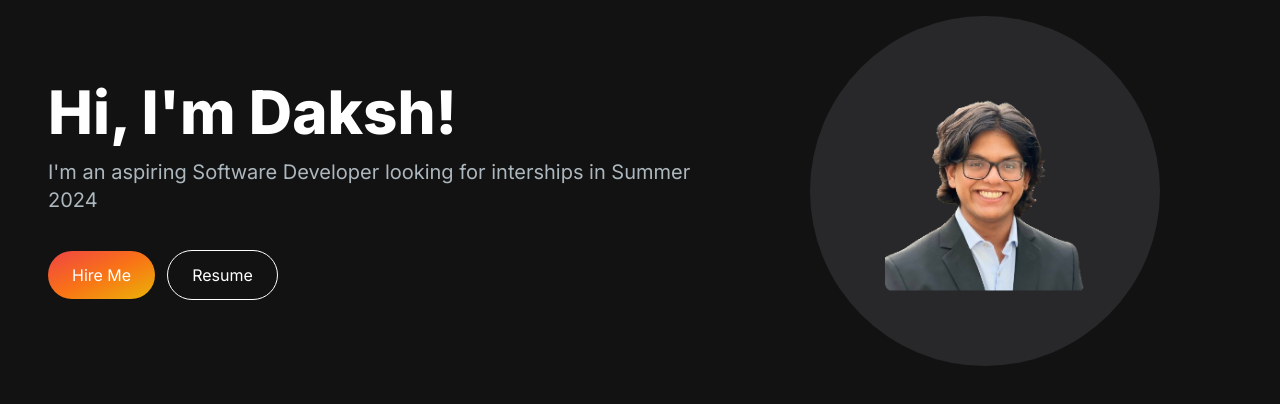
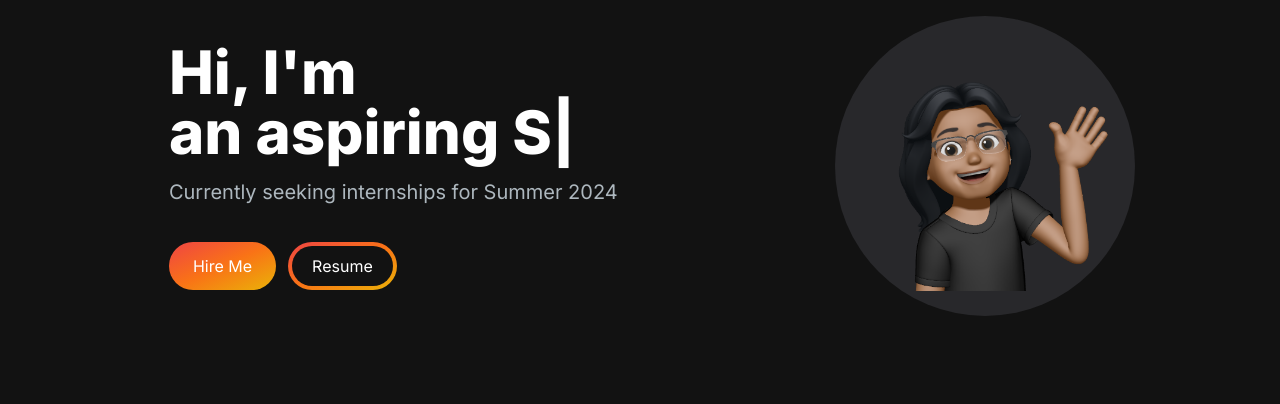
Before and after one commit to dmehta3/daksh-portfolio, a Next.js app: page / in a window 1280 px wide. Shown: the top 404 px of the page. Built offline with nearby package versions, Linux system fonts and the light colour scheme.

Commit message:
header done

```diff
--- a/src/app/components/HeroSection.jsx
+++ b/src/app/components/HeroSection.jsx
@@ -1,23 +1,13 @@
+"use client";
 import React from 'react'
 import Image from 'next/image'
+import { TypeAnimation } from 'react-type-animation';
 
 const HeroSection = () => {
   return (
     <section>
         <div className ="grid grid-cols-1 sm:grid-cols-12">
-            <div className="col-span-7 place-self-center text-center sm:text-left">
-              <h1 className="text-white mb-4 text-4xl sm:text-5xl lg:text-6xl font-extrabold">
-                Hi, I'm Daksh!
-              </h1>
-              <p className="text-[#ADB7BE] text-base sm:text-lg mb-6 lg:text-xl">
-                I'm an aspiring Software Developer looking for interships in Summer 2024
-              </p>
-              <div>
-                <button className="px-6 py-3 w-full sm:w-fit rounded-full mr-3 bg-gradient-to-br from-red-500 via-orange-500 to-yellow-500 hover:bg-slate-400 text-white ">Hire Me</button>
-                <button className="px-6 py-3 w-full sm:w-fit rounded-full  bg-transparent hover:bg-slate-800 text-white border border-white mt-3">Resume</button>
-              </div>
-            </div>
-            <div className="col-span-5 place-self-center mt-4 lg:mt-0">
+          {/* <div className="col-span-5 place-self-center mt-4 lg:mt-0">
               <div className="rounded-full bg-[#28282B] w-[250px] h-[250px] lg:w-[350px] lg:h-[350px] relative">
                 <Image
                 src="/images/pfp.png"
@@ -27,6 +17,46 @@ const HeroSection = () => {
                 height = {200}
                 />
               </div>
+            </div> */}
+            <div className="col-span-7 place-self-center text-center sm:text-left">
+              <h1 className="text-white mb-4 text-4xl sm:text-5xl lg:text-6xl font-extrabold">
+                Hi, I'm
+                <br></br>
+                <TypeAnimation
+                  sequence={[
+                    // Same substring at the start will only be typed out once, initially
+                    ' Daksh!',
+                    1000, // wait 1s before replacing "Mice" with "Hamsters"
+                    ' an aspiring Software Engineer',
+                    1000,
+                  ]}
+                  wrapper="span"
+                  speed={40}
+                  repeat={Infinity}
+                />
+              </h1>
+              <p className="text-[#ADB7BE] text-base sm:text-lg mb-6 lg:text-xl">
+                Currently seeking internships for Summer 2024
+              </p>
+              <div>
+                <button className="px-6 py-3 w-full sm:w-fit rounded-full mr-3 bg-gradient-to-br from-red-500 via-orange-500 to-yellow-500 hover:bg-slate-400 text-white ">
+                  Hire Me
+                </button>
+                <button className="px-1 py-1 w-full sm:w-fit rounded-full  bg-gradient-to-br from-red-500 via-orange-500 to-yellow-500 hover:bg-slate-800 text-white mt-3">
+                  <span className="block bg-[#121212] hover:bg-slate-800 rounded-full px-5 py-2">Resume</span>
+                </button>
+              </div>
+            </div>
+            <div className="col-span-5 place-self-center mt-4 lg:mt-0">
+              <div className="rounded-full bg-[#28282B] w-[250px] h-[250px] lg:w-[300px] lg:h-[300px] relative">
+                <Image
+                src="/images/pfp.png"
+                alt="Professional Headshot"
+                className="absolute transform -translate-x-1/2 -translate-y-1/2 top-1/2 left-1/2"
+                width = {250}
+                height = {250}
+                />
+              </div>
             </div>
         </div>
     </section>
--- a/src/app/page.js
+++ b/src/app/page.js
@@ -3,7 +3,7 @@ import HeroSection from './components/HeroSection'
 
 export default function Home() {
   return (
-    <main className="flex min-h-screen flex-col bg-[#121212] container">
+    <main className="flex min-h-screen flex-col bg-[#121212] container-fluid">
      <div class="container mx-auto px-12 py-4">
        <HeroSection />
      </div>
```
Also changed, not shown: package.json (+5 -4 lines), public/images/pfp.png, 1 other file (tests, documents, lock files or other folders).
